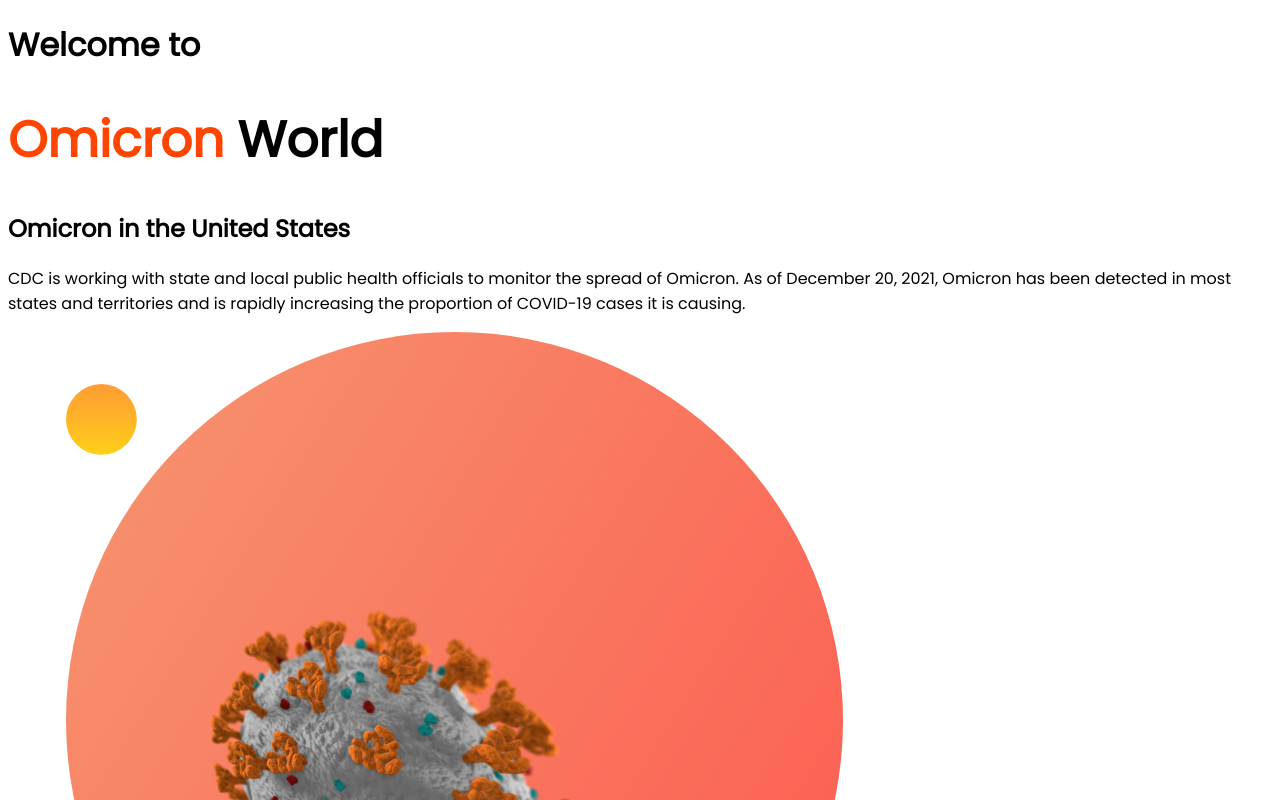
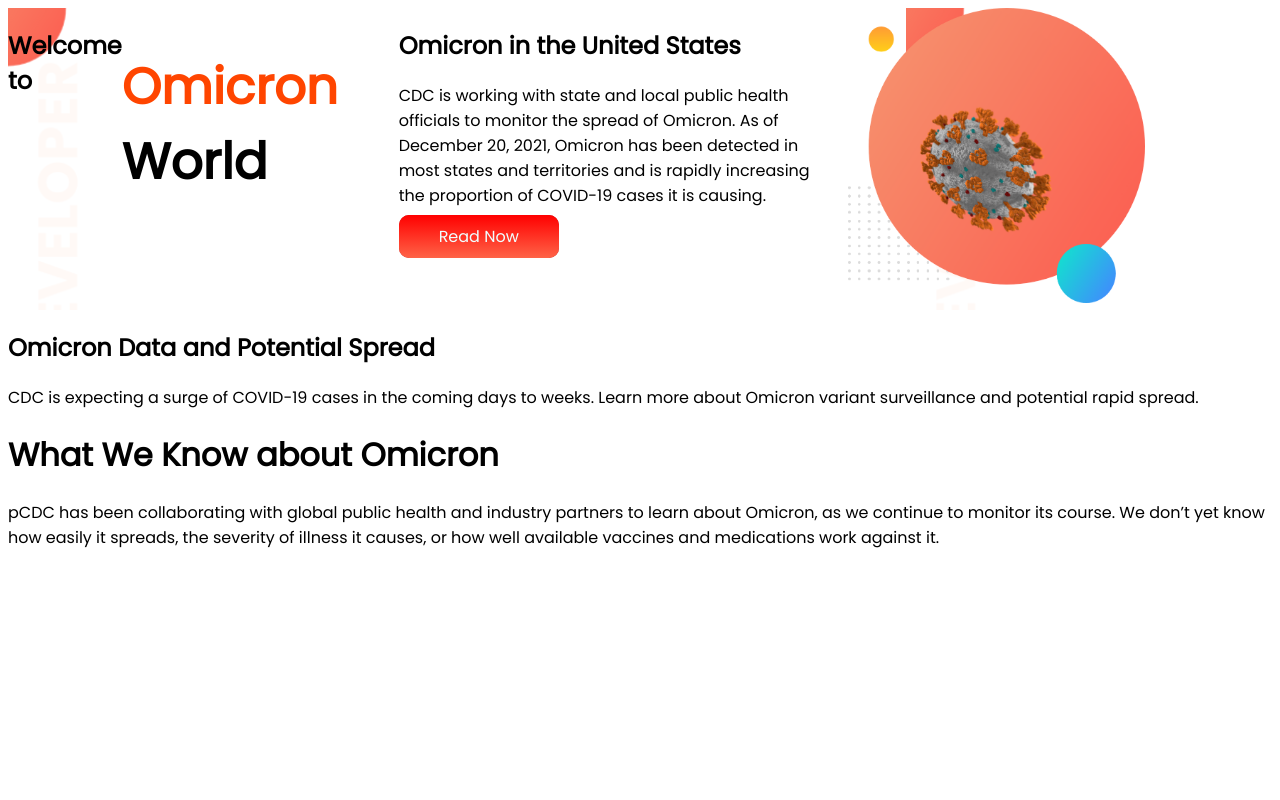
Before and after one commit to tayeful912/omicron, a plain HTML site: page index.html in a window 1280 px wide. Shown: the top 800 px of the page. Drawn offline with Linux system fonts and the light colour scheme.

Commit message:
add new banner

```diff
--- a/index.html
+++ b/index.html
@@ -15,17 +15,24 @@
 </head>
 
 <body>
-    <h1>Welcome to </h1>
-    <h1 style="font-size: 50px;"><span class="title">Omicron</span> World</h1>
+    <section class="top-banner">
+
+        <h1>Welcome to </h1>
+        <h1 style="font-size: 50px;"><span class="title">Omicron</span> World</h1>
 
 
-    <div>
-        <h2>Omicron in the United States</h2>
-        <p>CDC is working with state and local public health officials to monitor the spread of Omicron. As of December
-            20, 2021, Omicron has been detected in most states and territories and is rapidly increasing the proportion
-            of COVID-19 cases it is causing.</p>
-        <img src="img/my-bg1.png" alt="">
-    </div>
+        <div class="half-width">
+            <h2>Omicron in the United States</h2>
+            <p>CDC is working with state and local public health officials to monitor the spread of Omicron. As of
+                December
+                20, 2021, Omicron has been detected in most states and territories and is rapidly increasing the
+                proportion
+                of COVID-19 cases it is causing.</p>
+            <a class="link-button" target="_blank" href="https://bdexam.xyz">Read Now</a>
+
+        </div>
+        <div class="half-width"><img src="img/my-bg1.png" alt=""></div>
+    </section>
 
 
     <div class="tab">
--- a/style.css
+++ b/style.css
@@ -6,3 +6,34 @@ body{
 
     color: orangered;
 }
+
+section{
+    display: flex;
+}
+
+.half-width{
+    width: 50%;
+    padding-left: 2%;
+}
+
+.half-width img{
+    width: 70%;
+}
+
+
+.link-button{
+    background-color: rgb(37, 121, 218);
+    color: azure;
+    text-decoration: none;
+    background-color: rgb(184, 43, 43);
+    padding: 10px 40px;
+    border-radius: 10px;
+    font-weight: 400;
+    background-image: linear-gradient(red,tomato);
+
+
+}
+
+.top-banner{
+    background-image: url(img/top-banner.png);
+}
```
